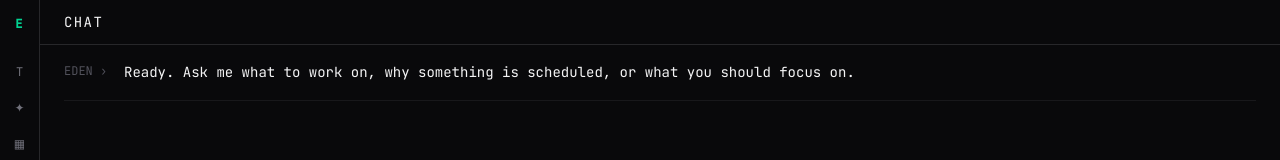
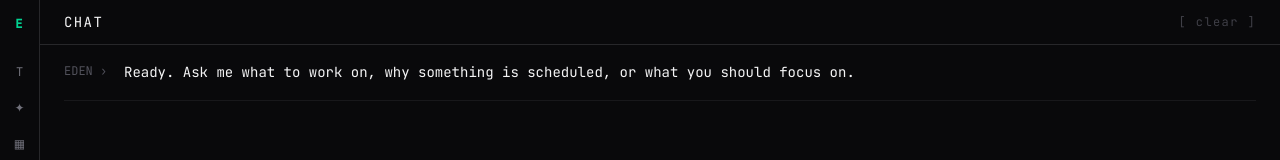
Before and after one commit to AveryClapp/EdenOS, a React (Vite) app in the folder frontend/: page /chat in a window 1280 px wide. Shown: the top 160 px of the page. Built offline with nearby package versions, Linux system fonts and the light colour scheme.

Commit message:
feat: persist chat history in sessionStorage, retry memory extraction on failure

```diff
--- a/frontend/src/views/Chat.tsx
+++ b/frontend/src/views/Chat.tsx
@@ -1,5 +1,6 @@
 import { useState, useRef, useEffect } from 'react'
 import { useMutation, useQueryClient } from '@tanstack/react-query'
+import ReactMarkdown from 'react-markdown'
 import { sendMessage, executeActions } from '../api/chat'
 import type { ChatMessage, ProposedAction } from '../types'
 
@@ -108,7 +109,9 @@ function EdenMessage({ msg, index }: { msg: ChatMessage; index: number }) {
         <span className="text-zinc-600 text-xs shrink-0 pt-0.5 w-12">EDEN ›</span>
         <div className="flex-1 min-w-0">
           {msg.content && (
-            <p className="text-zinc-100 text-sm leading-relaxed whitespace-pre-wrap">{msg.content}</p>
+            <div className="text-zinc-100 text-sm leading-relaxed prose prose-invert prose-sm max-w-none prose-p:my-1 prose-headings:text-zinc-100 prose-strong:text-zinc-100 prose-code:text-emerald-400 prose-code:before:content-none prose-code:after:content-none prose-ul:my-1 prose-ol:my-1 prose-li:my-0">
+              <ReactMarkdown>{msg.content}</ReactMarkdown>
+            </div>
           )}
           {msg.proposed_actions && msg.proposed_actions.length > 0 && (
             <ActionCards actions={msg.proposed_actions} messageIndex={index} />
@@ -156,10 +159,26 @@ const INITIAL: ChatMessage[] = [
   },
 ]
 
+const STORAGE_KEY = 'eden-chat-history'
+
+function loadMessages(): ChatMessage[] {
+  try {
+    const stored = sessionStorage.getItem(STORAGE_KEY)
+    if (stored) return JSON.parse(stored)
+  } catch {}
+  return INITIAL
+}
+
 export default function Chat() {
-  const [messages, setMessages] = useState<ChatMessage[]>(INITIAL)
+  const [messages, setMessages] = useState<ChatMessage[]>(loadMessages)
   const [input, setInput] = useState('')
   const bottomRef = useRef<HTMLDivElement>(null)
+
+  useEffect(() => {
+    try {
+      sessionStorage.setItem(STORAGE_KEY, JSON.stringify(messages))
+    } catch {}
+  }, [messages])
 
   const { mutate, isPending } = useMutation({
     mutationFn: (msg: string) => sendMessage(msg),
@@ -196,8 +215,14 @@ export default function Chat() {
 
   return (
     <div className="flex flex-col h-full">
-      <div className="px-6 py-3 border-b border-zinc-800 text-sm tracking-widest text-zinc-100 shrink-0">
-        CHAT
+      <div className="px-6 py-3 border-b border-zinc-800 text-sm tracking-widest text-zinc-100 shrink-0 flex items-center justify-between">
+        <span>CHAT</span>
+        <button
+          onClick={() => { sessionStorage.removeItem(STORAGE_KEY); setMessages(INITIAL) }}
+          className="text-xs text-zinc-700 hover:text-zinc-500 transition-colors"
+        >
+          [ clear ]
+        </button>
       </div>
 
       <div className="flex-1 overflow-y-auto px-6">
```
Also changed, not shown: 1 other file (tests, documents, lock files or other folders).
